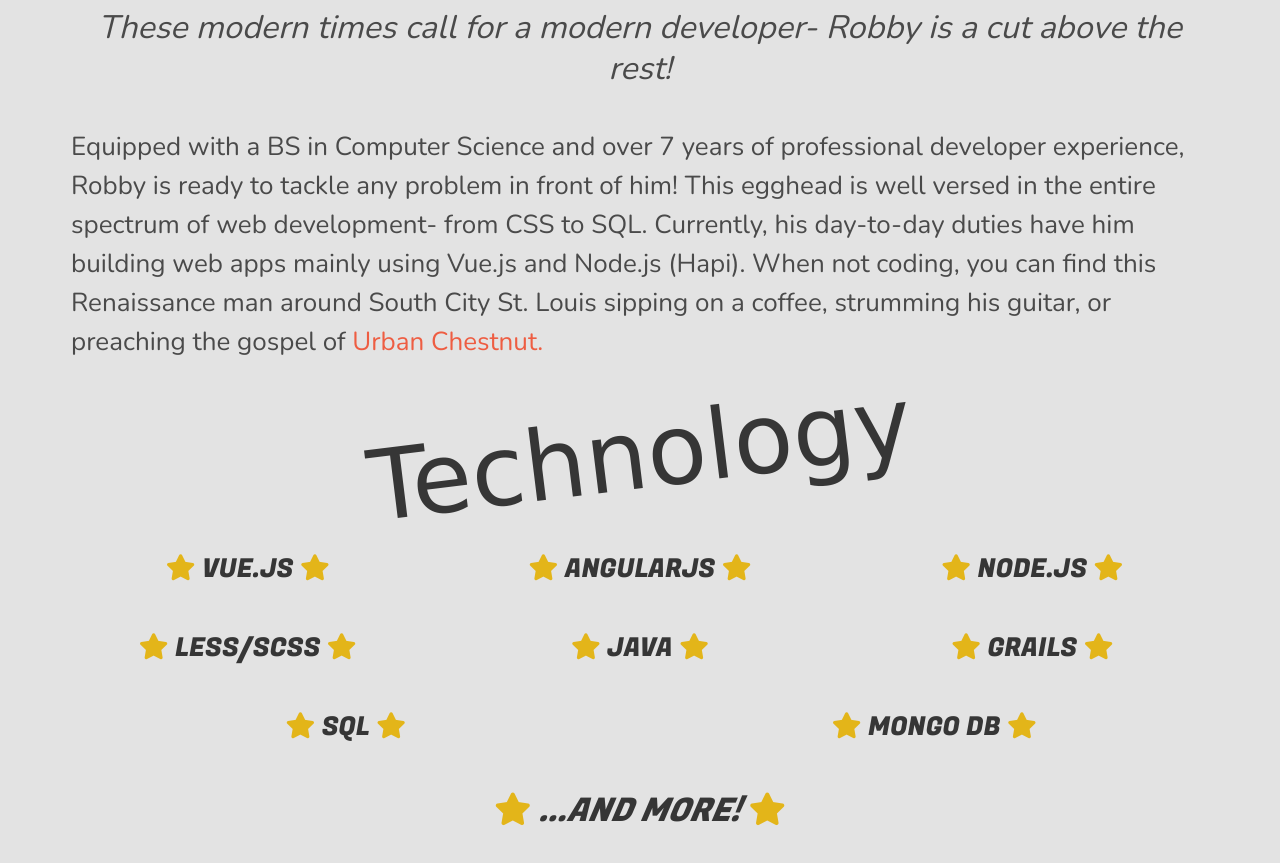
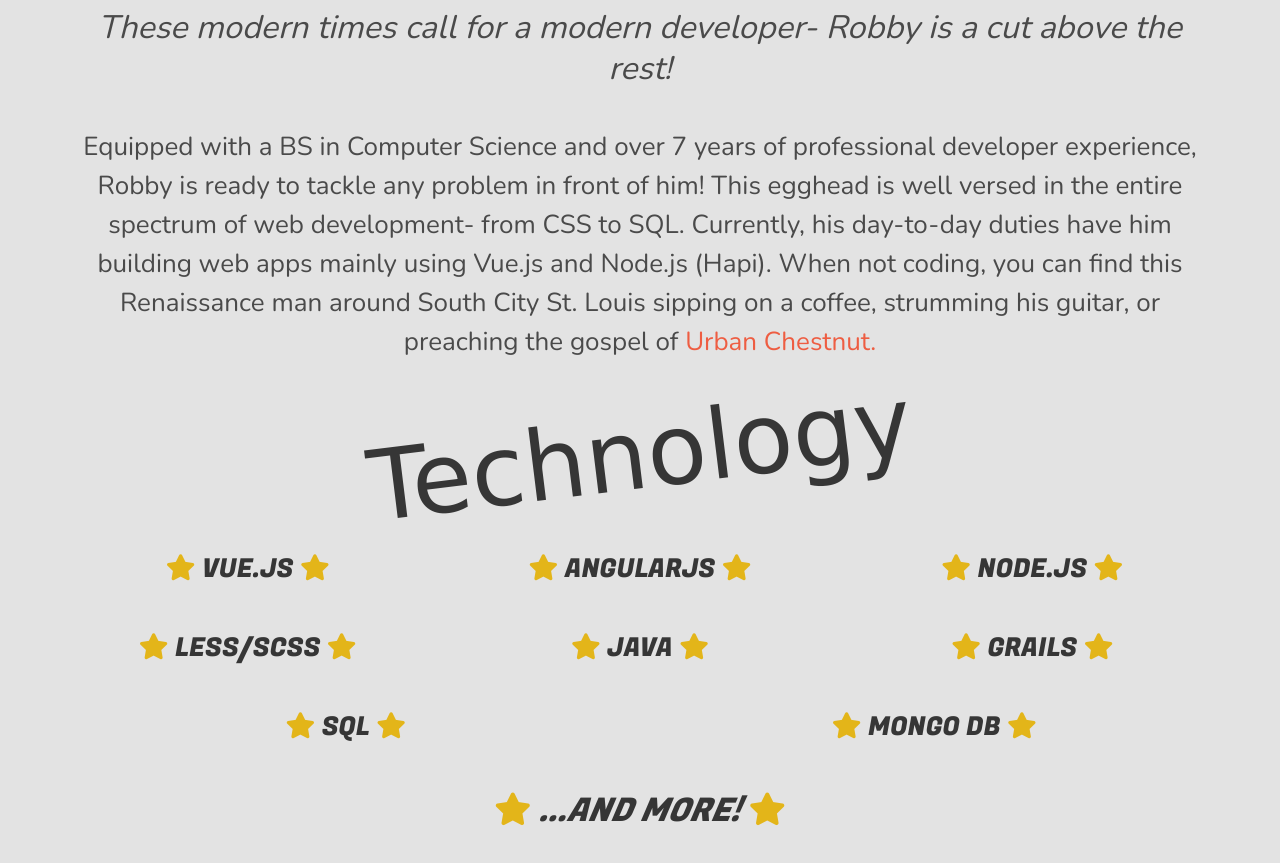
Before and after one commit to RobBlack90/whois-robby, a website: page index.html in a window 1280 px wide. Shown: the part 1440-2303 px from the top of the page. Drawn offline with nearby package versions, Linux system fonts and the light colour scheme; a web font is replaced by a local one.

Commit message:
center about-me text.

```diff
--- a/index.html
+++ b/index.html
@@ -30,7 +30,7 @@
               <h3 class="subtitle has-text-centered">
                   These modern times call for a modern developer- Robby is a cut above the rest!
               </h3>
-              <p>
+              <p class="has-text-centered">
                   Equipped with a BS in Computer Science and over <span id="years"></span> years of professional
                   developer experience, Robby is ready to tackle any problem in front of him! This egghead
                   is well versed in the entire spectrum of web development- from CSS to SQL. Currently,
```
